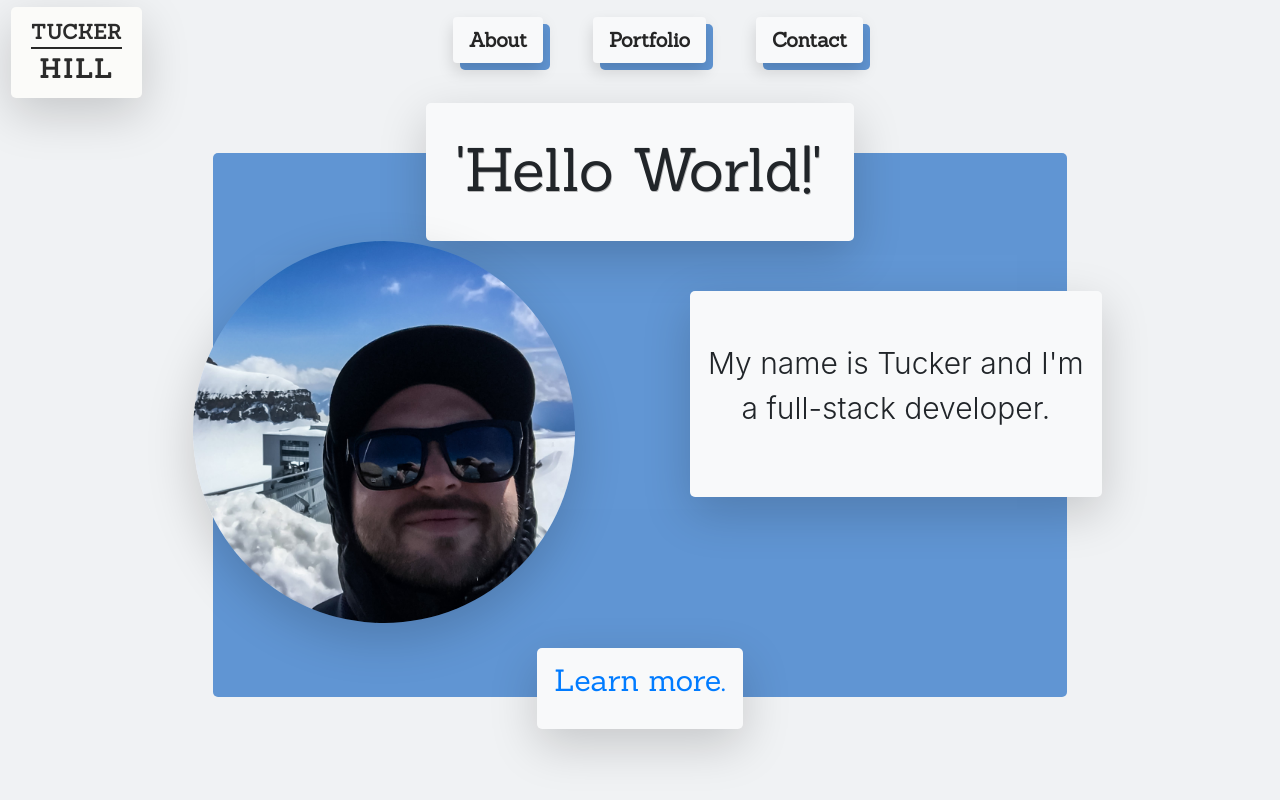
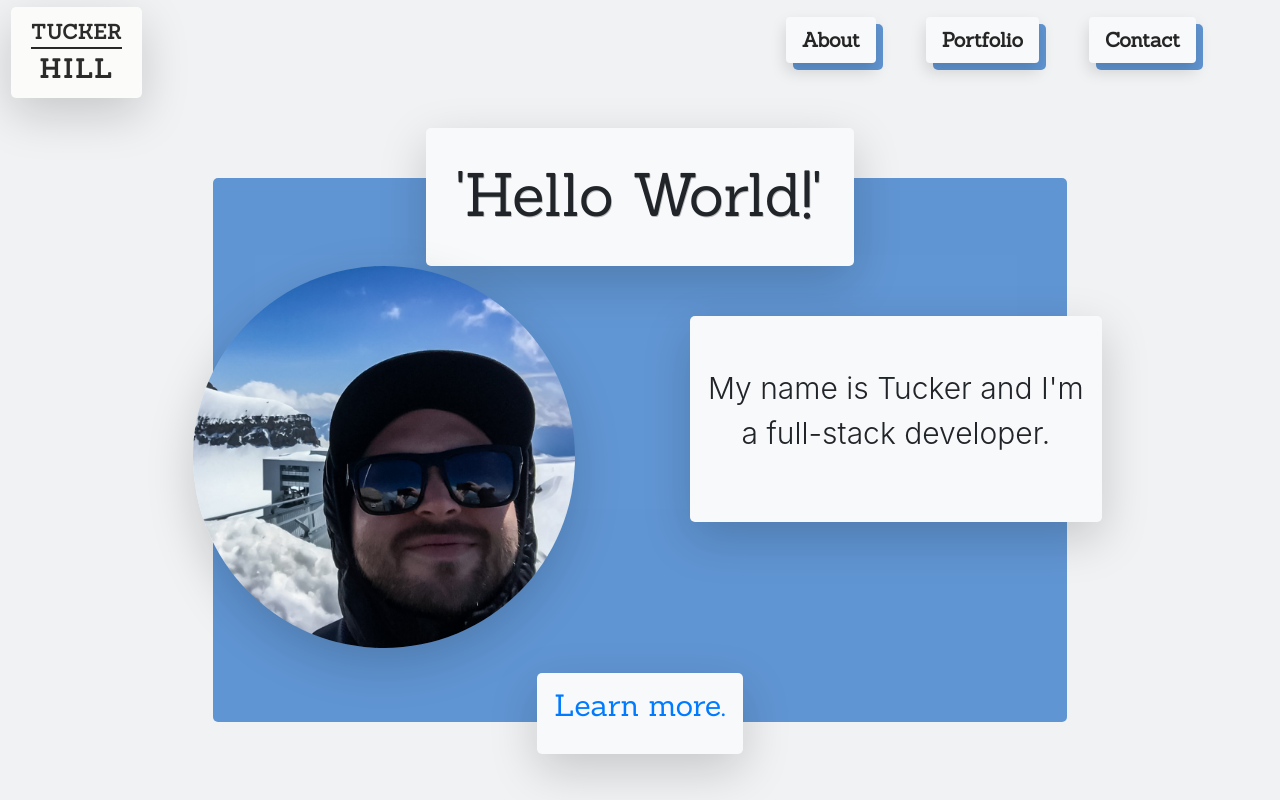
Before and after one commit to hill1635/hill-react-portfolio, a React (Create React App) app: page / in a window 1280 px wide. Shown: the top 800 px of the page. Built offline with nearby package versions, Linux system fonts and the light colour scheme.

Commit message:
Moved buttons to right side of navbar.

```diff
--- a/src/components/Navbar/CollapsedNav/index.js
+++ b/src/components/Navbar/CollapsedNav/index.js
@@ -44,7 +44,7 @@ function CollapsedNav() {
         >
           <i class="fas fa-info-circle"></i>
         </button>
-          <Dropdown/>
+        <Dropdown />
       </span>
     </div>
   );
--- a/src/components/Navbar/ExpandedNav/index.js
+++ b/src/components/Navbar/ExpandedNav/index.js
@@ -5,7 +5,8 @@ import "./style.css";
 function ExpandedNav() {
   return (
     <div className="collapse navbar-collapse" id="navbarNavAltMarkup">
-      <div class="navbar-nav mx-auto">
+      <div className="w-100">
+        <div className="float-right">
           <div className="bg">
             <a
               href="/about"
@@ -24,13 +25,11 @@ function ExpandedNav() {
           </div>
           <div className="bg">
             <div className="dropdown links py-2 px-3 bg-light shadow rounded">
-            <span
-              data-bs-toggle="dropdown"
-              aria-expanded="false"
-            >
+              <span data-bs-toggle="dropdown" aria-expanded="false">
                 Contact
               </span>
               <Dropdown />
+            </div>
           </div>
         </div>
       </div>
--- a/src/components/Navbar/ExpandedNav/style.css
+++ b/src/components/Navbar/ExpandedNav/style.css
@@ -11,6 +11,8 @@
 .bg {
   background-color: rgb(22, 103, 195, 0.66);
   border-radius: 5px;
+  display: inline-flex;
+  /* float: right; */
+  margin: 0px 0px 0px 50px;
   text-align: center;
-  margin: 0px 0px 0px 50px;
 }
--- a/src/components/Navbar/index.js
+++ b/src/components/Navbar/index.js
@@ -5,7 +5,7 @@ import CollapsedNav from "./CollapsedNav";
 
 function Navbar() {
   return (
-    <nav className="navbar navbar-expand-md col-12 pt-4">
+    <nav className="navbar navbar-expand-md col-12 pt-4 pr-0">
       <a href="/">
         <span className="name shadow-lg">
           <span className="first col-12">
@@ -15,7 +15,7 @@ function Navbar() {
           <span className="last col-12">HILL</span>
         </span>
       </a>
-      <div className="container container-fluid col-6">
+      <div className="container container-fluid">
         <ExpandedNav/>
         <CollapsedNav/>
       </div>
--- a/src/components/Navbar/style.css
+++ b/src/components/Navbar/style.css
@@ -1,5 +1,5 @@
 nav {
-  margin-bottom: 75px;
+  margin-bottom: 100px;
 }
 
 .name {
```
Lines whose indentation alone changed are shown as unchanged.
